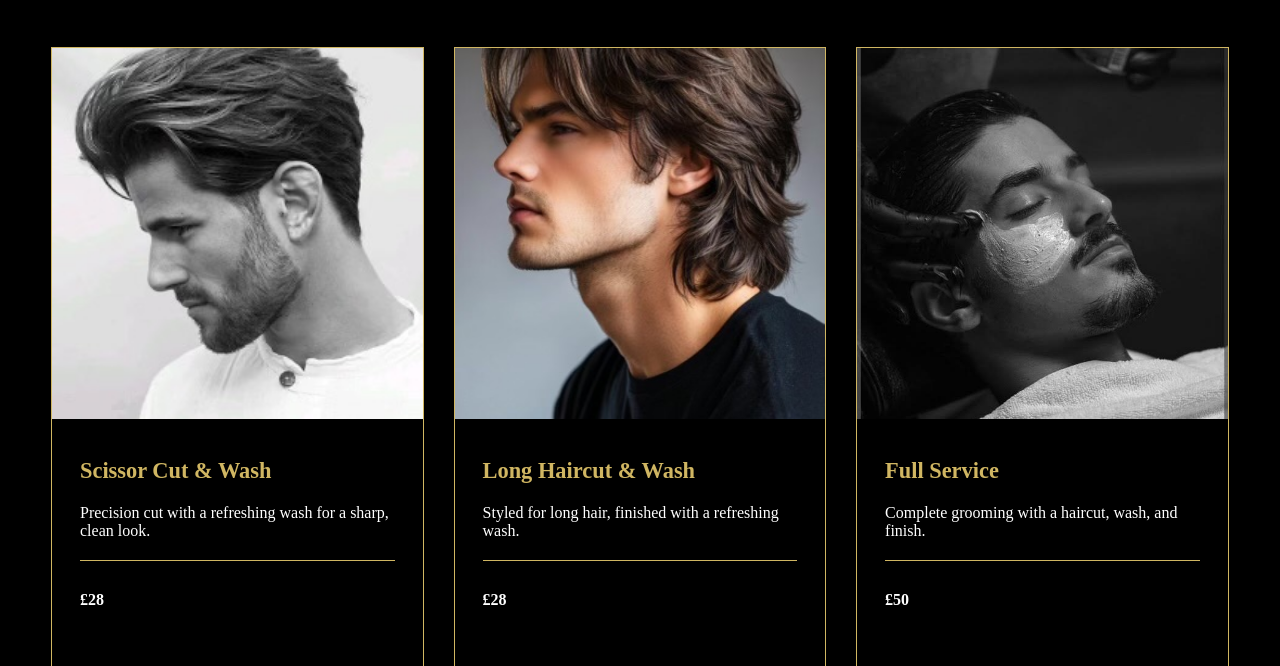
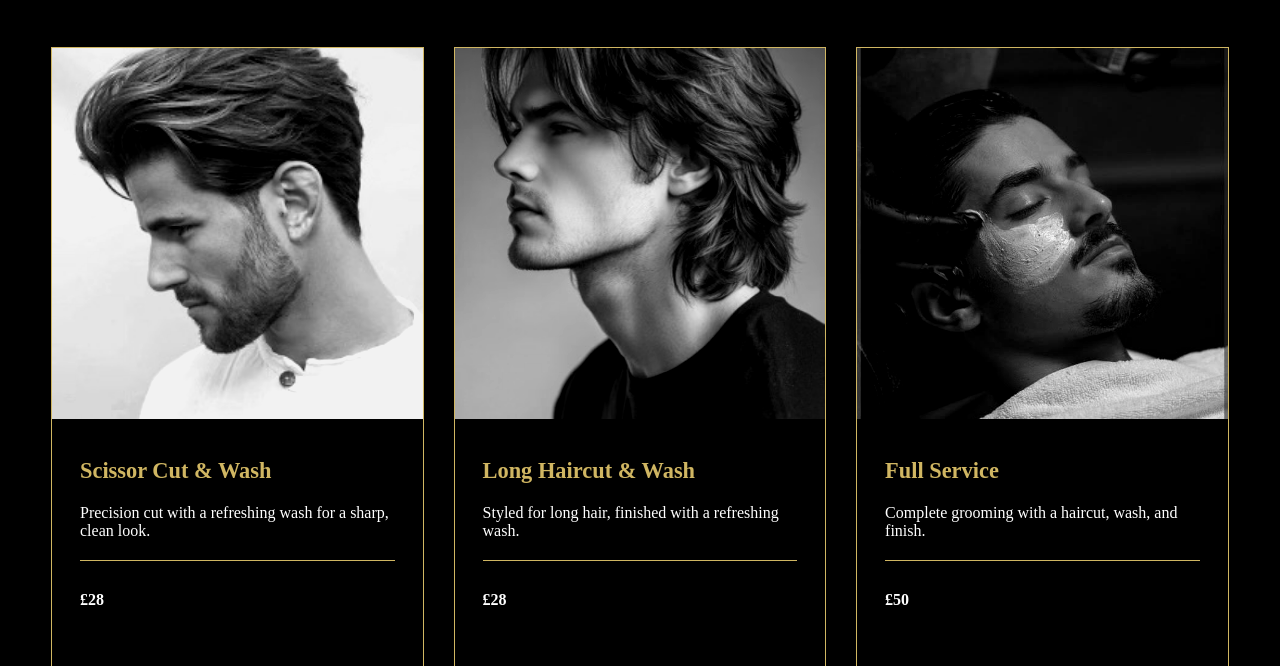
Before and after one commit to lawsondesignsuk/true_gents, a plain HTML site: page index.html in a window 1280 px wide. Shown: the part 668-1334 px from the top of the page. Drawn offline with nearby package versions, Linux system fonts and the light colour scheme; a web font is replaced by a local one.

Commit message:
Update style.css

```diff
--- a/style.css
+++ b/style.css
@@ -265,6 +265,7 @@ button {
     aspect-ratio: 2/1;
     width: 100%;
     object-fit: cover;
+    filter: grayscale(100%) contrast(120%) brightness(95%);
 }
 
 .service-box-content {
```
